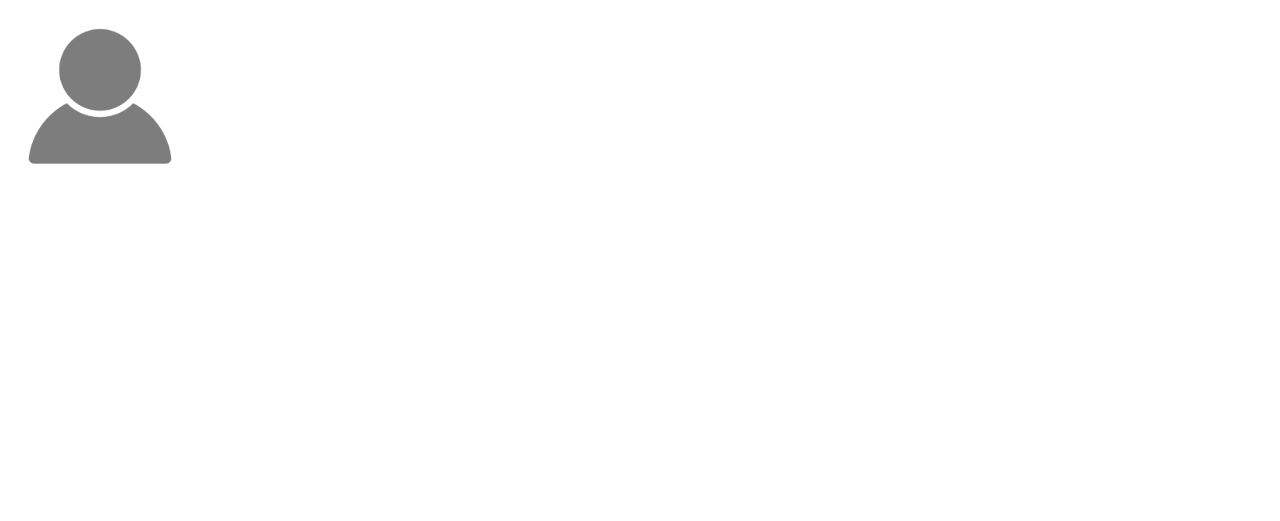
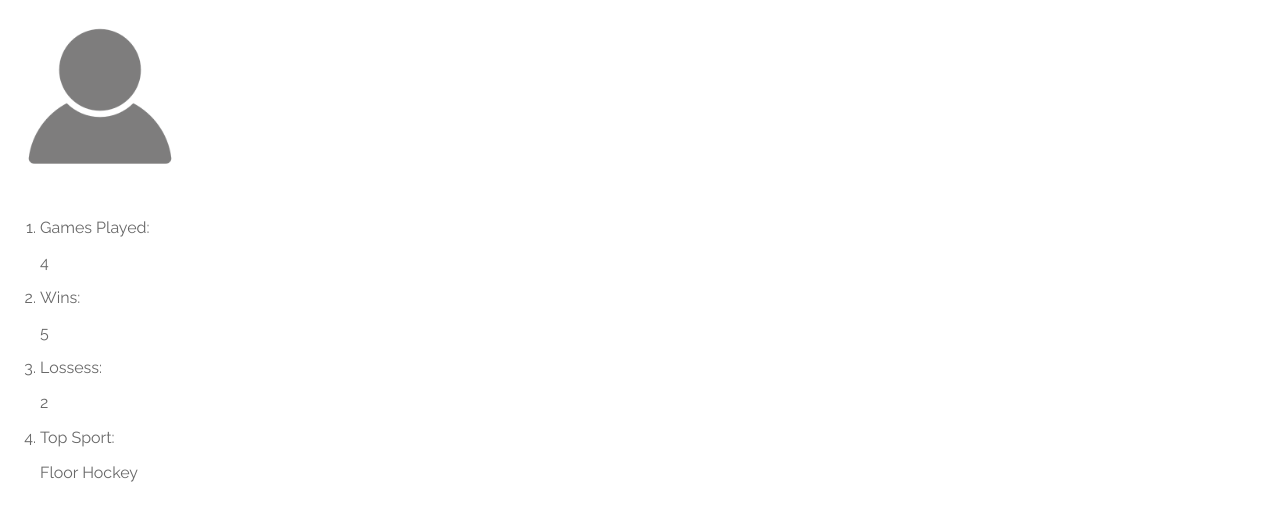
Before and after one commit to tfalsone/cs546-final-project, a website: page public/pages/profile.html in a window 1280 px wide. Shown: the part 99-620 px from the top of the page. Drawn offline with Linux system fonts and the light colour scheme.

Commit message:
SR temp commit

```diff
--- a/public/pages/profile.html
+++ b/public/pages/profile.html
@@ -26,7 +26,24 @@
                     </div>
                 </div>
                 <div class="profile_stats">
-
+                    <ol>
+                        <li>
+                            <p>Games Played:</p>
+                            <p>4</p>
+                        </li>
+                        <li>
+                            <p>Wins:</p>
+                            <p>5</p>
+                        </li>
+                        <li>
+                            <p>Lossess:</p>
+                            <p>2</p>
+                        </li>
+                        <li>
+                            <p>Top Sport:</p>
+                            <p>Floor Hockey</p>
+                        </li>
+                    </ol>
                 </div>
             </div>
         </main>
```
